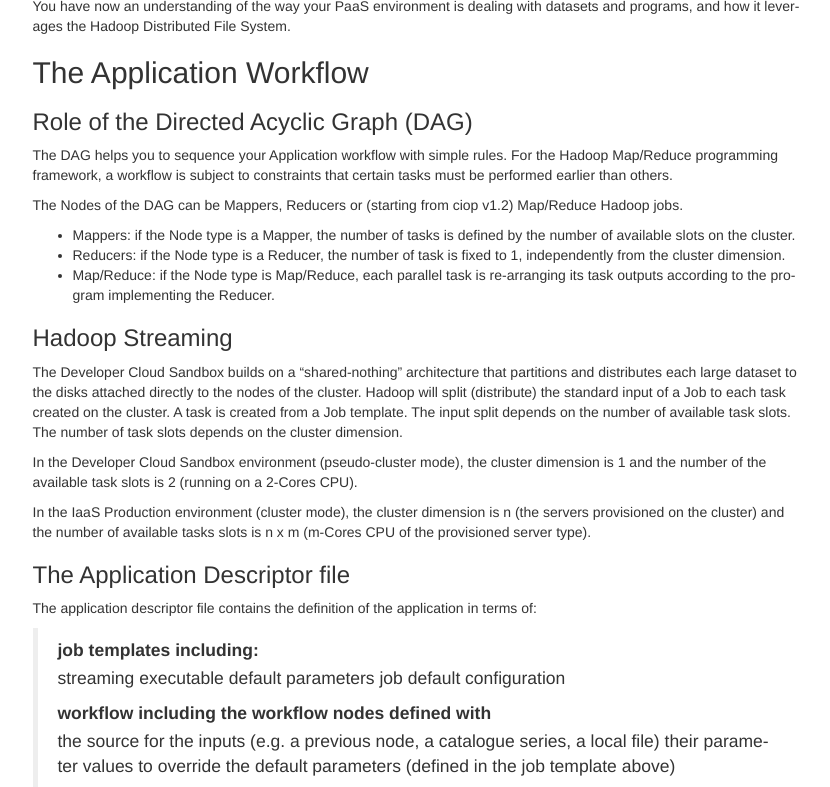
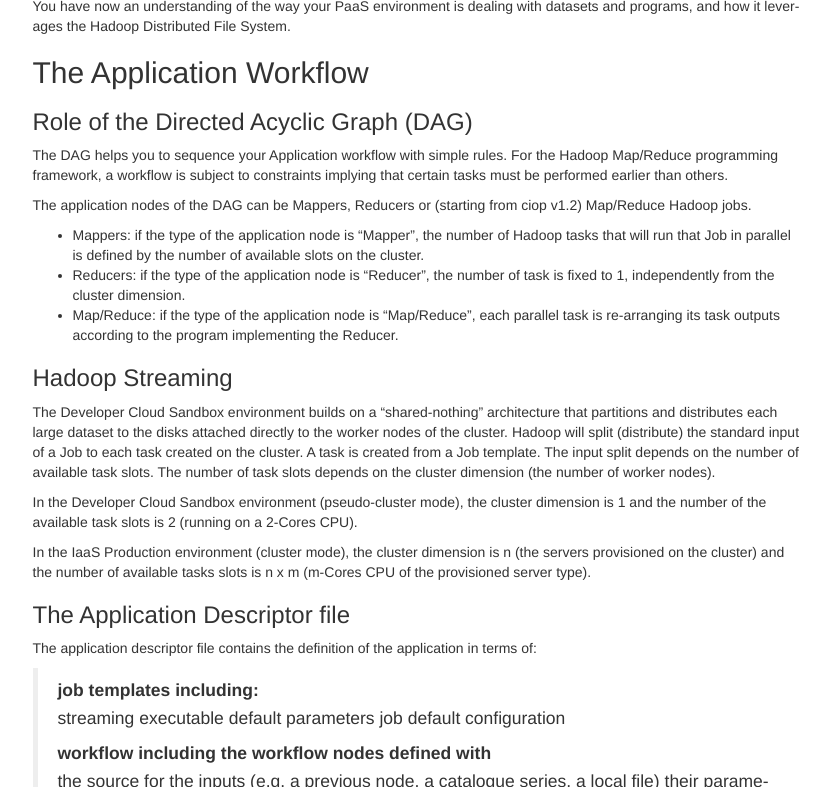
Before and after one commit to Terradue/doc-developer-sandbox, a Sphinx documentation site: the page built from source/start/principles.rst, in a window 1280 px wide and 900 px high, scrolled down 2785 px, cut to the strip 113-900 px from the top of the window. Shown: the whole strip, without its empty margins (330-1160 px from the left). Built offline with Sphinx 7.4.7, drawn with Linux system fonts in a browser that asks for light colours; pages that are not in the unit, such as notebooks, are missing from menus.

Commit message:
Update principles.rst

```diff
--- a/source/start/principles.rst
+++ b/source/start/principles.rst
@@ -37,7 +37,7 @@ The *APPLICATION* contains
 * the Application Descriptor File, named _application.xml_
 * a folder for each job template
 
-.. seealso:: The Application Descriptor file is described in :doc:`/reference/application`
+.. SEEALSO:: The Application Descriptor file is described in :doc:`/reference/application`
 
 A *job template* folder contains:
 
@@ -141,18 +141,18 @@ The Application Workflow
 
 Role of the Directed Acyclic Graph (DAG)
 """"""""""""""""""""""""""""""""""""""""
-The DAG helps you to sequence your Application workflow with simple rules. For the Hadoop Map/Reduce programming framework, a workflow is subject to constraints that certain tasks must be performed earlier than others.
+The DAG helps you to sequence your Application workflow with simple rules. For the Hadoop Map/Reduce programming framework, a workflow is subject to constraints implying that certain tasks must be performed earlier than others.
 
-The Nodes of the DAG can be Mappers, Reducers or (starting from ciop v1.2) Map/Reduce Hadoop jobs.
+The application nodes of the DAG can be Mappers, Reducers or (starting from ciop v1.2) Map/Reduce Hadoop jobs.
 
-* Mappers: if the Node type is a Mapper, the number of tasks is defined by the number of available slots on the cluster.
-* Reducers: if the Node type is a Reducer, the number of task is fixed to 1, independently from the cluster dimension.
-* Map/Reduce: if the Node type is Map/Reduce, each parallel task is re-arranging its task outputs according to the program implementing the Reducer.
+* Mappers: if the type of the application node is "Mapper", the number of Hadoop tasks that will run that Job in parallel is defined by the number of available slots on the cluster.
+* Reducers: if the type of the application node is "Reducer", the number of task is fixed to 1, independently from the cluster dimension.
+* Map/Reduce: if the type of the application node is "Map/Reduce", each parallel task is re-arranging its task outputs according to the program implementing the Reducer.
 
 Hadoop Streaming
 """"""""""""""""
-The Developer Cloud Sandbox builds on a “shared-nothing” architecture that partitions and distributes each large dataset to the disks attached directly to the nodes of the cluster.
-Hadoop will split (distribute) the standard input of a Job to each task created on the cluster. A task is created from a Job template. The input split depends on the number of available task slots. The number of task slots depends on the cluster dimension.
+The Developer Cloud Sandbox environment builds on a “shared-nothing” architecture that partitions and distributes each large dataset to the disks attached directly to the worker nodes of the cluster.
+Hadoop will split (distribute) the standard input of a Job to each task created on the cluster. A task is created from a Job template. The input split depends on the number of available task slots. The number of task slots depends on the cluster dimension (the number of worker nodes).
 
 In the Developer Cloud Sandbox environment (pseudo-cluster mode), the cluster dimension is 1 and the number of the available task slots is 2 (running on a 2-Cores CPU).
 
```
